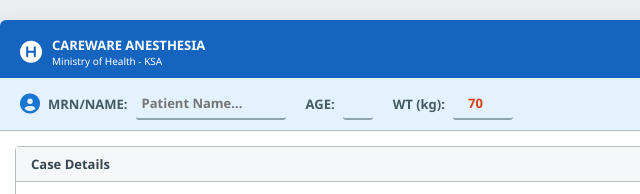
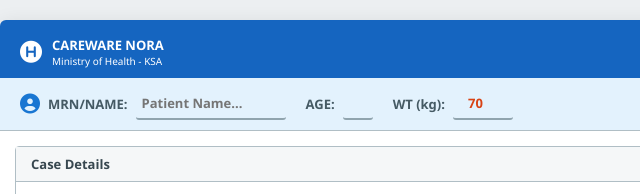
Before and after one commit to Anesthesiologist20/NORA-monitors, a plain HTML site: page index.html in a window 1280 px wide. Shown: the top 194 px of the page, 0-640 px from the left. Drawn offline with Linux system fonts and the light colour scheme.

Commit message:
Update index.html
Update

```diff
--- a/index.html
+++ b/index.html
@@ -3,7 +3,7 @@
 <head>
     <meta charset="UTF-8">
     <meta name="viewport" content="width=device-width, initial-scale=1.0">
-    <title>CareWare Epic | Platinum Edition</title>
+    <title>CareWare NORA</title>
     <link href="https://cdnjs.cloudflare.com/ajax/libs/font-awesome/6.4.0/css/all.min.css" rel="stylesheet">
     <style>
         :root {
@@ -213,7 +213,7 @@
             <div style="display:flex; align-items:center; gap:10px;">
                 <i class="fas fa-hospital-symbol" style="font-size:22px;"></i>
                 <div>
-                    <div style="font-weight:bold;">CAREWARE ANESTHESIA</div>
+                    <div style="font-weight:bold;">CAREWARE NORA</div>
                     <div style="font-size:10px;">Ministry of Health - KSA</div>
                 </div>
             </div>
@@ -725,4 +725,4 @@
         }
     </script>
 </body>
-</html>
+                        </html>
```
